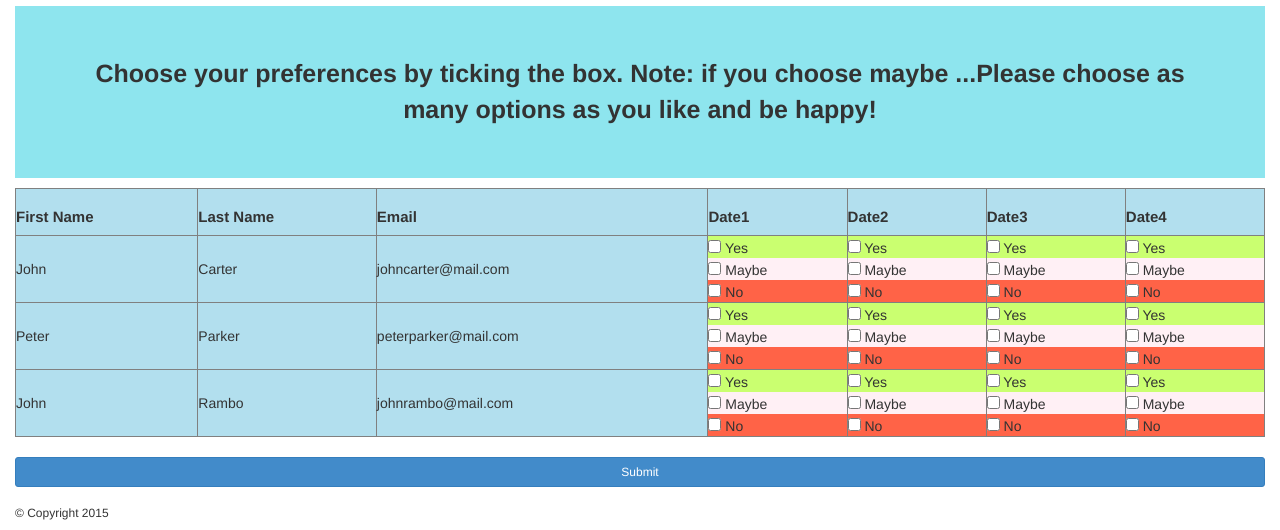
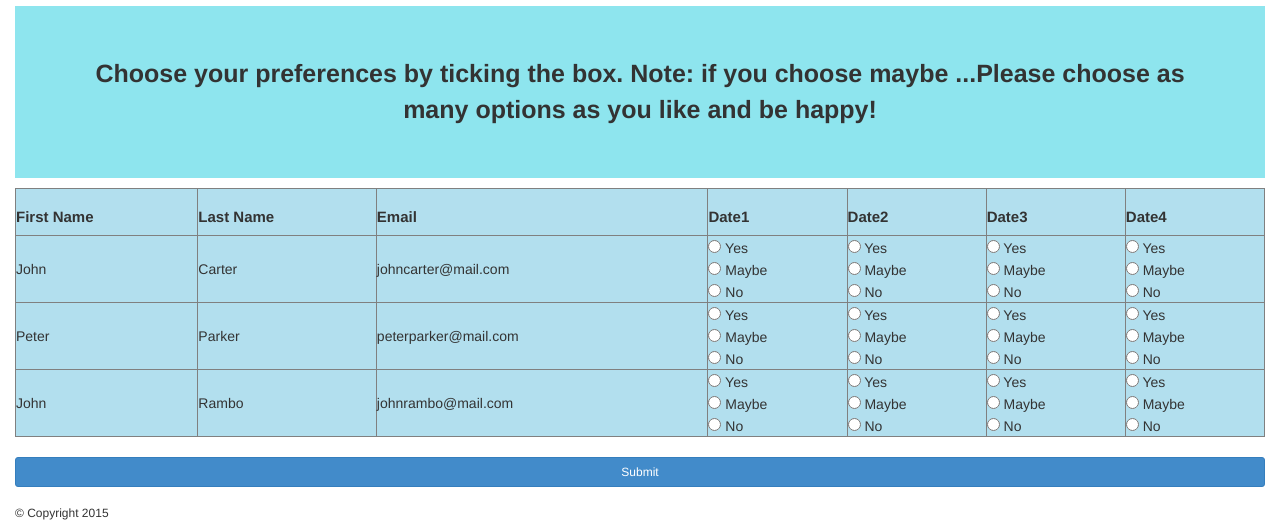
Before and after one commit to Revenge-of-Cyborg-Unleashed/ILWhackathon2015, a Django app: template cgw/travel/templates/boot.html in a window 1280 px wide. Shown: the part 377-907 px from the top of the page. Run offline with Django 3.2, Linux system fonts and the light colour scheme; the template is opened without the code that fills it, so the values that code supplies are empty.

Commit message:
Radio Buttons added and change colors

```diff
--- a/cgw/travel/templates/boot.html
+++ b/cgw/travel/templates/boot.html
@@ -6,7 +6,6 @@
 	<meta name="viewport" content="width=device-width, initial-scale=1">
 	<link rel="stylesheet" href="bootstrap.min.css">
 	<script src="jquery.min.js"></script>
-	<script src="boot.js"></script>
 	<script src="bootstrap.min.js"></script>
 	<style type="text/css">
     body{
@@ -45,7 +44,7 @@
 		font-size: 15px;
 	}
 
-
+</script>
 </style>
 </head>
 <body>
@@ -63,7 +62,7 @@
   <p>Choose your preferences by ticking the box. Note: if you choose maybe ...Please choose as many options as you like and be happy!</p>
 
   <div class="polltable">
-    <table width = "100%" border="1">
+    <table width = "100%" border="1" id = "pollTable">
             <tr>
                 <td><h3> First Name </h3></td>
                 <td><h3> Last Name </h3></td>
@@ -77,162 +76,173 @@
                 <td>John</td>
                 <td>Carter</td>
                 <td>johncarter@mail.com</td>
-				<td><div class = "first cell">
-						<div class="row-xs-1 row-md-1" style="background-color:#CAFF70;" id = "firstYes">
+				<td><div class = "firstCell" id = 'first'>
+						<div class="row-xs-1 row-md-1">
 							<div class="input-group">
-								<input type="checkbox" onClick="changeColor('#000099')">
+								<input type="radio" name="radioButton1" onclick="document.getElementById('first').style.backgroundColor=this.checked?'#CAFF70':'#B2DFEE';">
 								Yes</div></div>
-						<div class="row-xs-1 row-md-1" style="background-color:#FFF0F5; id = "firstMaybe">
+						<div class="row-xs-1 row-md-1">
 							<div class="input-group">
-								<input type="checkbox" onchange="changeColor()">
+								<input type="radio" name="radioButton1" onclick="document.getElementById('first').style.backgroundColor=this.checked?'#FFF0F5':'#B2DFEE';">
 								Maybe</div></div>
-						<div class="row-xs-1 row-md-1" style="background-color:#FF6347;">
+						<div class="row-xs-1 row-md-1" >
 							<div class="input-group">
-								<input type="checkbox">
-								No</div></div></td></th></div>
-				<td><div class="row-xs-1 row-md-1" style="background-color:#CAFF70;">
+								<input type="radio" name="radioButton1" onclick="document.getElementById('first').style.backgroundColor=this.checked?'#FF6347':'#B2DFEE';">
+								No</div></div></td></div>
+				<td><div class = "secondCell" id = 'second' >
+					<div class="row-xs-1 row-md-1" >
 						<div class="input-group">
-							<input type="checkbox" >
+							<input type="radio" name="radioButton2" onclick="document.getElementById('second').style.backgroundColor=this.checked?'#CAFF70':'#B2DFEE';">
 							Yes</div></div>
-					<div class="row-xs-1 row-md-1" style="background-color:#FFF0F5;">
+					<div class="row-xs-1 row-md-1" >
 						<div class="input-group">
-							<input type="checkbox">
+							<input type="radio" name="radioButton2" onclick="document.getElementById('second').style.backgroundColor=this.checked?'#FFF0F5':'#B2DFEE';">
 							Maybe</div></div>
-					<div class="row-xs-1 row-md-1" style="background-color:#FF6347;">
+					<div class="row-xs-1 row-md-1" >
 						<div class="input-group">
-							<input type="checkbox">
-							No</div></div></td>
-				<td><div class="row-xs-1 row-md-1" style="background-color:#CAFF70;">
+							<input type="radio" name="radioButton2" onclick="document.getElementById('second').style.backgroundColor=this.checked?'#FF6347':'#B2DFEE';">
+							No</div></div></td></div>
+				<td><div class = "thirdCell" id = 'third'>
+					<div class="row-xs-1 row-md-1" >
 						<div class="input-group">
-							<input type="checkbox">
+							<input type="radio" name="radioButton3" onclick="document.getElementById('third').style.backgroundColor=this.checked?'#CAFF70':'#B2DFEE';">
 							Yes</div></div>
-					<div class="row-xs-1 row-md-1" style="background-color:#FFF0F5;">
+					<div class="row-xs-1 row-md-1" >
 						<div class="input-group">
-							<input type="checkbox">
+							<input type="radio" name="radioButton3" onclick="document.getElementById('third').style.backgroundColor=this.checked?'#FFF0F5':'#B2DFEE';">
 							Maybe</div></div>
-					<div class="row-xs-1 row-md-1" style="background-color:#FF6347;">
+					<div class="row-xs-1 row-md-1" >
 						<div class="input-group">
-							<input type="checkbox">
-							No</div></div></td>
-				<td><div class="row-xs-1 row-md-1" style="background-color:#CAFF70;">
+							<input type="radio" name="radioButton3" onclick="document.getElementById('third').style.backgroundColor=this.checked?'#FF6347':'#B2DFEE';">
+							No</div></div></td></div>
+				<td><div class = "fourthCell" id = 'fourth'>
+					<div class="row-xs-1 row-md-1" >
 						<div class="input-group">
-							<input type="checkbox">
+							<input type="radio" name="radioButton4" onclick="document.getElementById('fourth').style.backgroundColor=this.checked?'#CAFF70':'#B2DFEE';">
 							Yes</div></div>
-					<div class="row-xs-1 row-md-1" style="background-color:#FFF0F5;">
+					<div class="row-xs-1 row-md-1" >
 						<div class="input-group">
-							<input type="checkbox">
+							<input type="radio" name="radioButton4" onclick="document.getElementById('fourth').style.backgroundColor=this.checked?'#FFF0F5':'#B2DFEE';">
 							Maybe</div></div>
-					<div class="row-xs-1 row-md-1" style="background-color:#FF6347;">
+					<div class="row-xs-1 row-md-1" >
 						<div class="input-group">
-							<input type="checkbox">
-							No</div></div></td>
+							<input type="radio" name="radioButton4" onclick="document.getElementById('fourth').style.backgroundColor=this.checked?'#FF6347':'#B2DFEE';">
+							No</div></div></td></div>
             </tr>
 			<tr>
                 <td>Peter</td>
                 <td>Parker</td>
                 <td>peterparker@mail.com</td>
-				<td><div class="row-xs-1 row-md-1" style="background-color:#CAFF70;">
+				<td><div class = "fifthCell" id = 'fifth'>
+					<div class="row-xs-1 row-md-1" >
 						<div class="input-group">
-							<input type="checkbox">
+							<input type="radio" name="radioButton5" onclick="document.getElementById('fifth').style.backgroundColor=this.checked?'#CAFF70':'#B2DFEE';">
 							Yes</div></div>
-					<div class="row-xs-1 row-md-1" style="background-color:#FFF0F5;">
+					<div class="row-xs-1 row-md-1" >
 						<div class="input-group">
-							<input type="checkbox">
+							<input type="radio" name="radioButton5" onclick="document.getElementById('fifth').style.backgroundColor=this.checked?'#FFF0F5':'#B2DFEE';">
 							Maybe</div></div>
-					<div class="row-xs-1 row-md-1" style="background-color:#FF6347;">
+					<div class="row-xs-1 row-md-1" >
 						<div class="input-group">
-							<input type="checkbox">
-							No</div></div></td>
-				<td><div class="row-xs-1 row-md-1" style="background-color:#CAFF70;">
+							<input type="radio" name="radioButton5" onclick="document.getElementById('fifth').style.backgroundColor=this.checked?'#FF6347':'#B2DFEE';">
+							No</div></div></td></div>
+				<td><div class = "sixthCell" id = 'sixth'>
+					<div class="row-xs-1 row-md-1" >
 						<div class="input-group">
-							<input type="checkbox">
+							<input type="radio" name="radioButton6" onclick="document.getElementById('sixth').style.backgroundColor=this.checked?'#CAFF70':'#B2DFEE';">
 							Yes</div></div>
-					<div class="row-xs-1 row-md-1" style="background-color:#FFF0F5;">
+					<div class="row-xs-1 row-md-1" >
 						<div class="input-group">
-							<input type="checkbox">
+							<input type="radio" name="radioButton6" onclick="document.getElementById('sixth').style.backgroundColor=this.checked?'#FFF0F5':'#B2DFEE';">
 							Maybe</div></div>
-					<div class="row-xs-1 row-md-1" style="background-color:#FF6347;">
+					<div class="row-xs-1 row-md-1" >
 						<div class="input-group">
-							<input type="checkbox">
-							No</div></div></td>
-				<td><div class="row-xs-1 row-md-1" style="background-color:#CAFF70;">
+							<input type="radio" name="radioButton6" onclick="document.getElementById('sixth').style.backgroundColor=this.checked?'#FF6347':'#B2DFEE';">
+							No</div></div></td></div>
+				<td><div class = "7thCell" id = '7'>
+					<div class="row-xs-1 row-md-1" >
 						<div class="input-group">
-							<input type="checkbox">
+							<input type="radio" name="radioButton7" onclick="document.getElementById('7').style.backgroundColor=this.checked?'#CAFF70':'#B2DFEE';">
 							Yes</div></div>
-					<div class="row-xs-1 row-md-1" style="background-color:#FFF0F5;">
+					<div class="row-xs-1 row-md-1" >
 						<div class="input-group">
-							<input type="checkbox">
+							<input type="radio" name="radioButton7" onclick="document.getElementById('7').style.backgroundColor=this.checked?'#FFF0F5':'#B2DFEE';">
 							Maybe</div></div>
-					<div class="row-xs-1 row-md-1" style="background-color:#FF6347;">
+					<div class="row-xs-1 row-md-1" >
 						<div class="input-group">
-							<input type="checkbox">
-							No</div></div></td>
-				<td><div class="row-xs-1 row-md-1" style="background-color:#CAFF70;">
+							<input type="radio" name="radioButton7" onclick="document.getElementById('7').style.backgroundColor=this.checked?'#FF6347':'#B2DFEE';">
+							No</div></div></td></div>
+				<td><div class = "8thCell" id = '8'>
+					<div class="row-xs-1 row-md-1" >
 						<div class="input-group">
-							<input type="checkbox">
+							<input type="radio" name="radioButton8" onclick="document.getElementById('8').style.backgroundColor=this.checked?'#CAFF70':'#B2DFEE';">
 							Yes</div></div>
-					<div class="row-xs-1 row-md-1" style="background-color:#FFF0F5;">
+					<div class="row-xs-1 row-md-1" >
 						<div class="input-group">
-							<input type="checkbox">
+							<input type="radio" name="radioButton8"  onclick="document.getElementById('8').style.backgroundColor=this.checked?'#FFF0F5':'#B2DFEE';">
 							Maybe</div></div>
-					<div class="row-xs-1 row-md-1" style="background-color:#FF6347;">
+					<div class="row-xs-1 row-md-1" >
 						<div class="input-group">
-							<input type="checkbox">
-							No</div></div></td>
+							<input type="radio" name="radioButton8" onclick="document.getElementById('8').style.backgroundColor=this.checked?'#FF6347':'#B2DFEE';">
+							No</div></div></td></div>
             </tr>
 			<tr>
                 <td>John</td>
                 <td>Rambo</td>
                 <td>johnrambo@mail.com</td>
-				<td><div class="row-xs-1 row-md-1" style="background-color:#CAFF70;">
+				<td><div class = "9thCell" id = '9'>
+					<div class="row-xs-1 row-md-1" >
 						<div class="input-group">
-							<input type="checkbox">
+							<input type="radio" name="radioButton9" onclick="document.getElementById('9').style.backgroundColor=this.checked?'#CAFF70':'#B2DFEE';">
 							Yes</div></div>
-					<div class="row-xs-1 row-md-1" style="background-color:#FFF0F5;">
+					<div class="row-xs-1 row-md-1" >
 						<div class="input-group">
-							<input type="checkbox">
+							<input type="radio" name="radioButton9" onclick="document.getElementById('9').style.backgroundColor=this.checked?'#FFF0F5':'#B2DFEE';">
 							Maybe</div></div>
-					<div class="row-xs-1 row-md-1" style="background-color:#FF6347;">
+					<div class="row-xs-1 row-md-1" >
 						<div class="input-group">
-							<input type="checkbox">
-							No</div></div></td>
-				<td><div class="row-xs-1 row-md-1" style="background-color:#CAFF70;">
+							<input type="radio" name="radioButton9" onclick="document.getElementById('9').style.backgroundColor=this.checked?'#FF6347':'#B2DFEE';">
+							No</div></div></td></div>
+				<td><div class = "10thCell" id = '10'>
+					<div class="row-xs-1 row-md-1" >
 						<div class="input-group">
-							<input type="checkbox">
+							<input type="radio" name="radioButton10" onclick="document.getElementById('10').style.backgroundColor=this.checked?'#CAFF70':'#B2DFEE';">
 							Yes</div></div>
-					<div class="row-xs-1 row-md-1" style="background-color:#FFF0F5;">
+					<div class="row-xs-1 row-md-1" >
 						<div class="input-group">
-							<input type="checkbox">
+							<input type="radio" name="radioButton10" onclick="document.getElementById('10').style.backgroundColor=this.checked?'#FFF0F5':'#B2DFEE';">
 							Maybe</div></div>
-					<div class="row-xs-1 row-md-1" style="background-color:#FF6347;">
+					<div class="row-xs-1 row-md-1" >
 						<div class="input-group">
-							<input type="checkbox">
-							No</div></div></td>
-				<td><div class="row-xs-1 row-md-1" style="background-color:#CAFF70;">
+							<input type="radio" name="radioButton10" onclick="document.getElementById('10').style.backgroundColor=this.checked?'#FF6347':'#B2DFEE';">
+							No</div></div></td></div>
+				<td><div class = "11thCell" id = '11'>
+					<div class="row-xs-1 row-md-1" >
 						<div class="input-group">
-							<input type="checkbox">
+							<input type="radio" name="radioButton11" onclick="document.getElementById('11').style.backgroundColor=this.checked?'#CAFF70':'#B2DFEE';">
 							Yes</div></div>
-					<div class="row-xs-1 row-md-1" style="background-color:#FFF0F5;">
+					<div class="row-xs-1 row-md-1" >
 						<div class="input-group">
-							<input type="checkbox">
+							<input type="radio" name="radioButton11" onclick="document.getElementById('11').style.backgroundColor=this.checked?'#FFF0F5':'#B2DFEE';">
 							Maybe</div></div>
-					<div class="row-xs-1 row-md-1" style="background-color:#FF6347;">
+					<div class="row-xs-1 row-md-1" >
 						<div class="input-group">
-							<input type="checkbox">
-							No</div></div></td>
-				<td><div class="row-xs-1 row-md-1" style="background-color:#CAFF70;">
+							<input type="radio" name="radioButton11" onclick="document.getElementById('11').style.backgroundColor=this.checked?'#FF6347':'#B2DFEE';">
+							No</div></div></td></div>
+				<td><div class = "12thCell" id = '12'>
+					<div class="row-xs-1 row-md-1" >
 						<div class="input-group">
-							<input type="checkbox">
+							<input type="radio" name="radioButton12" onclick="document.getElementById('12').style.backgroundColor=this.checked?'#CAFF70':'#B2DFEE';">
 							Yes</div></div>
-					<div class="row-xs-1 row-md-1" style="background-color:#FFF0F5;">
+					<div class="row-xs-1 row-md-1" >
 						<div class="input-group">
-							<input type="checkbox">
+							<input type="radio" name="radioButton12"  onclick="document.getElementById('12').style.backgroundColor=this.checked?'#FFF0F5':'#B2DFEE';">
 							Maybe</div></div>
-					<div class="row-xs-1 row-md-1" 	style="background-color:#FF6347;">
+					<div class="row-xs-1 row-md-1" >
 						<div class="input-group">
-							<input type="checkbox">
-							No</div></div></td>
-            </tr>
+							<input type="radio" name="radioButton12" onclick="document.getElementById('12').style.backgroundColor=this.checked?'#FF6347':'#B2DFEE';">
+							No</div></div></td></div>
+				 </tr>
         </tbody>
     </table>
 </div>
--- a/cgw/travel/templates/boot.js
+++ b/cgw/travel/templates/boot.js
@@ -9,6 +9,7 @@ function changeColor(color) {
 	var y = document.getElementById("first cell");
     color(cell, color);
 }
+
 </script>
 </head>
 <body>
```
